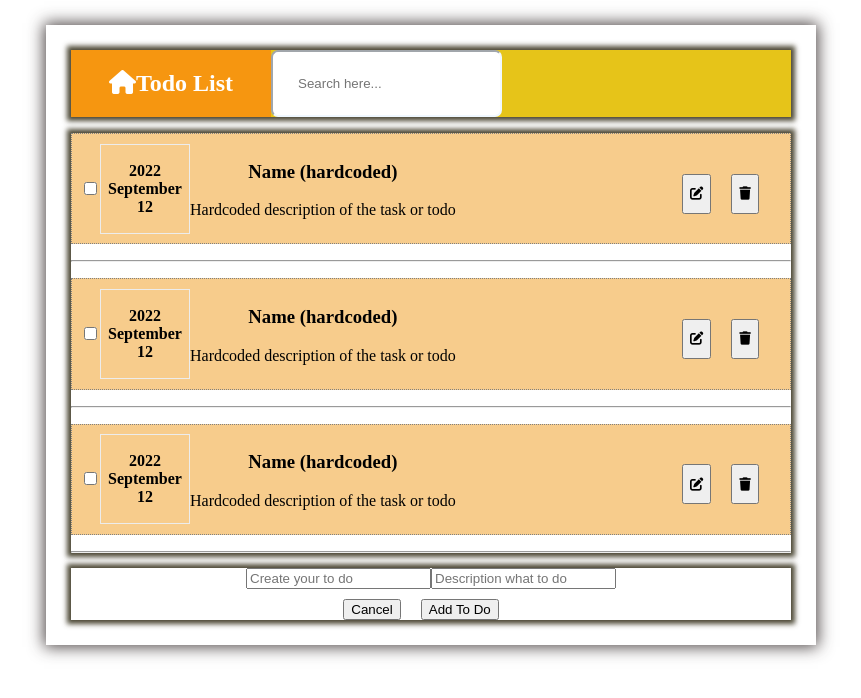
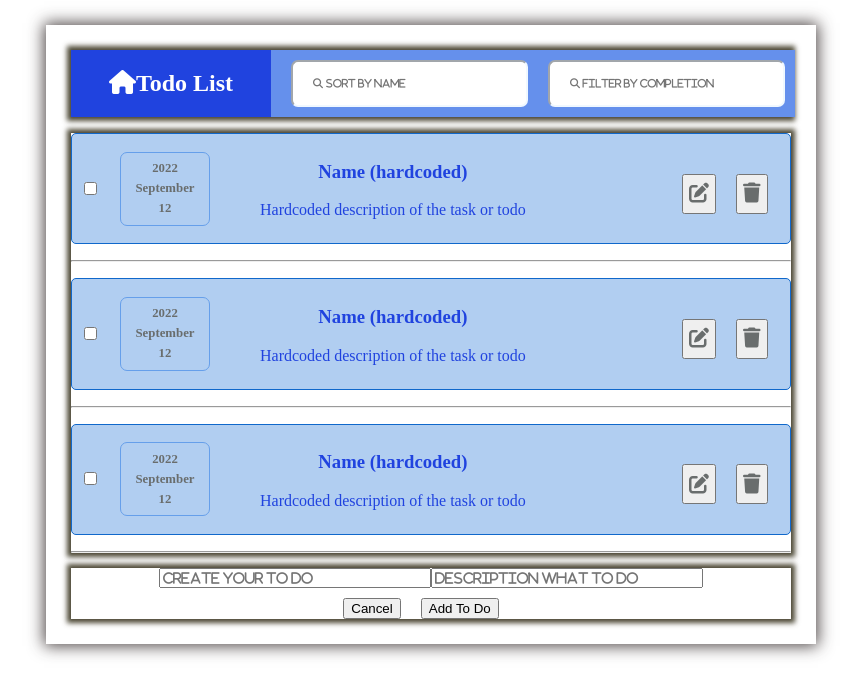
Before and after one commit to solidity247/todo-list, a React (Vite) app: page / in a window 1280 px wide. Shown: the top 698 px of the page, without its empty margins (69-930 px from the left). Built offline with nearby package versions, Linux system fonts and the light colour scheme.

Commit message:
css part

```diff
--- a/package.json
+++ b/package.json
@@ -9,6 +9,10 @@
     "preview": "vite preview"
   },
   "dependencies": {
+    "@fortawesome/fontawesome-svg-core": "^6.2.1",
+    "@fortawesome/free-solid-svg-icons": "^6.2.1",
+    "@fortawesome/react-fontawesome": "^0.2.0",
+    "font-awesome": "^4.7.0",
     "react": "^18.2.0",
     "react-dom": "^18.2.0"
   },
--- a/src/App.jsx
+++ b/src/App.jsx
@@ -7,7 +7,7 @@ function App() {
   return (
     <div className="main">
       <Header></Header>
-      <TodoContainer/>
+      <TodoContainer />
       <AddForm />
     </div>
   );
--- a/src/components/Header.css
+++ b/src/components/Header.css
@@ -1,8 +1,7 @@
-
 :root {
 
-  --yEllow: hsl(50, 80%, 50%);
-  --orange: #f69610;
+  --babyblue: hsl(221, 78%, 66%);
+  --blue: #2043df;
 }
 
 #root {
@@ -10,11 +9,13 @@
   padding: 0px;
   width: 1000px;
 }
+
 html {
   padding: 0;
   margin: 0;
 
 }
+
 body {
   margin: 0px;
   padding: 0px;
@@ -23,9 +24,10 @@ body {
 
 }
 
-header{
+header {
   width: 500px;
 }
+
 header {
   /* position: fixed; */
   width: 100%;
@@ -35,32 +37,49 @@ header {
 }
 
 .house {
-  background-color: var(--orange);
+  background-color: var(--blue);
   text-decoration: none;
   color: white;
   text-align: center;
   justify-content: center;
 }
+
 .house:hover {
-  background-color: rgb(68, 176, 26);
-  color: var(--yEllow);
+  background-color: rgb(94, 93, 97);
+  color: var(--babyblue);
 }
 
 .search {
-  background-color: var(--yEllow);
-  margin: 0;
+  background-color: var(--babyblue);
+  margin: 0px;
   list-style-type: none;
   display: flex;
-  padding-left: 0;
+  padding-left: 10px;
 }
+
 .search .find {
   border-color: aliceblue;
-  border-radius: 7px;;
+  border-radius: 7px;
   color: white;
-  padding: 20px 25px;
+  padding: 15px 20px;
+}
+
+.find {
+  margin: 10px;
+  font-size: 10px;
 }
 
 .search .find:hover {
   color: black;
   background-color: white;
 }
+
+input {
+  font-family: FontAwesome;
+
+
+}
+
+input ::placeholder{
+
+}
--- a/src/components/Header.jsx
+++ b/src/components/Header.jsx
@@ -2,6 +2,7 @@ import React, { useState } from "react";
 import "./Header.css";
 import TodoContainer from "./TodoContainer";
 import Wrapper from "./Wrapper";
+
 
 export default class Header extends React.Component {
   constructor(props) {
@@ -19,8 +20,11 @@ export default class Header extends React.Component {
               Todo List
             </h2>
           </a>
+
           <div className="search">
-            <input className="find" type="text" placeholder="Search here..." />
+
+            <input className="find" type="text" placeholder="&#xF002; sort by name" />
+            <input className="find" type="text" placeholder="&#xF002; filter by completion" />
             <div className="searchIcon"></div>
           </div>
         </header>
--- a/src/components/TodoNote.css
+++ b/src/components/TodoNote.css
@@ -1,7 +1,8 @@
 .todo-note {
   box-sizing: border-box;
   width: 100%;
-  border: 1px dotted grey;
+  border: 1px solid rgb(16, 104, 203);
+  border-radius: 5px;
   /* margin: 5px; */
   padding: 8px;
 }
@@ -12,32 +13,47 @@
   align-items: center;
   padding: 0.5rem;
   margin: 1rem 0;
-  background-color: #f7cc8c;
+  background-color: rgb(177, 206, 241);
+  color:#2043df;
 }
 
 .todo-note-date {
   display: flex;
   flex-direction: column;
   width: 5.5rem;
-  height: 5.5rem;
-  border: 1px solid #ececec;
-
+  height: 4.5rem;
+  border: 1px solid #669fea;
+  border-radius: 7px;
+  color: rgb(105, 109, 109);
   align-items: center;
   justify-content: center;
+  margin-left: 20px;
 }
 
 .todo-note-month {
-  font-size: 1rem;
+  font-size: 0.8rem;
   font-weight: bold;
+  padding: 5px;
 }
 
 .todo-note-year {
-    font-size: 1rem;
+    font-size: 0.8rem;
     font-weight: bold;
 
 }
 
 .todo-note-day {
-  font-size: 1rem;
+  font-size: 0.8rem;
   font-weight: bold;
 }
+.btn {
+  color: rgb(105, 109, 109);
+  font-size: 20px;
+padding: 5px;
+}
+#checkbox {
+font-size: 50px;
+}
+.todo-note-content {
+margin-left: 50px;
+}
--- a/src/components/TodoNote.jsx
+++ b/src/components/TodoNote.jsx
@@ -41,7 +41,7 @@ export default class TodoNote extends React.Component {
     return (
       <div className="todo-note">
         <div>
-          <input type="checkbox" />
+          <input id="checkbox" type="checkbox" />
         </div>
         <div className="todo-note-date">
           <div className="todo-note-year">2022</div>
```
Also changed, not shown: 1 other file (tests, documents, lock files or other folders).
